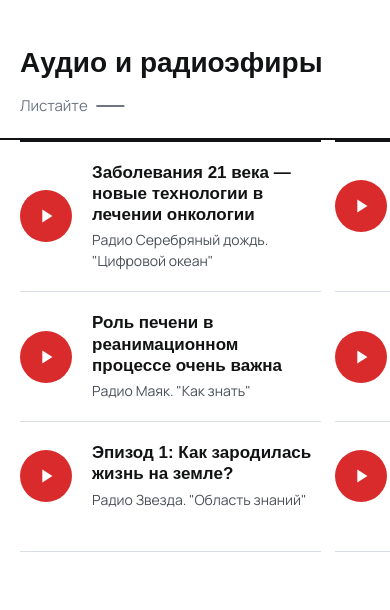
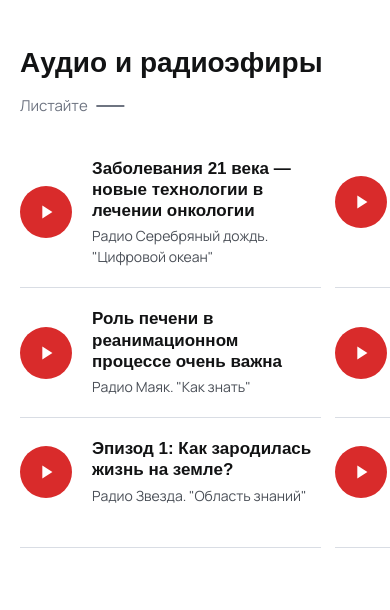
Before and after one commit to Elithabeth2003/egor-musin, a plain HTML site: page index.html in a window 390 px wide. Shown: the part 6900-7510 px from the top of the page. Drawn offline with Linux system fonts and the light colour scheme; a web font is replaced by a local one.

Commit message:
настройка аудио

```diff
--- a/index.html
+++ b/index.html
@@ -384,10 +384,9 @@ footer a{color:#a8adb8}
   .swipe-hint i{display:inline-block;width:28px;height:2px;background:currentColor;position:relative;animation:nudge 1.8s var(--ease) infinite}
   @keyframes nudge{0%,100%{transform:none}50%{transform:translateX(8px)}}
   /* аудио — листаются пальцем, по три в колонке */
-  .audios{display:grid;grid-auto-flow:column;grid-template-rows:repeat(3,auto);grid-auto-columns:86%;column-gap:14px;align-content:start;overflow-x:auto;scroll-snap-type:x mandatory;-webkit-overflow-scrolling:touch;scrollbar-width:none;margin:0 -20px;padding:0 20px 8px;scroll-padding-left:20px;border-top:0}
+  .audios{display:grid;grid-auto-flow:column;grid-template-rows:repeat(3,auto);grid-auto-columns:86%;column-gap:14px;align-content:start;overflow-x:auto;overflow-y:hidden;scroll-snap-type:x mandatory;-webkit-overflow-scrolling:touch;scrollbar-width:none;margin:0 -20px;padding:0 20px;scroll-padding-left:20px;border-top:0!important}
   .audios::-webkit-scrollbar{display:none}
   .audios .aud{scroll-snap-align:start}
-  .audios .aud:nth-child(3n+1){border-top:2px solid #121314}
   .audios .aud-extra{display:block!important}
   .vid:active .vid-frame svg{transform:scale(.92)}
   .pub:active .pub-title{color:#ff6b62}
```
